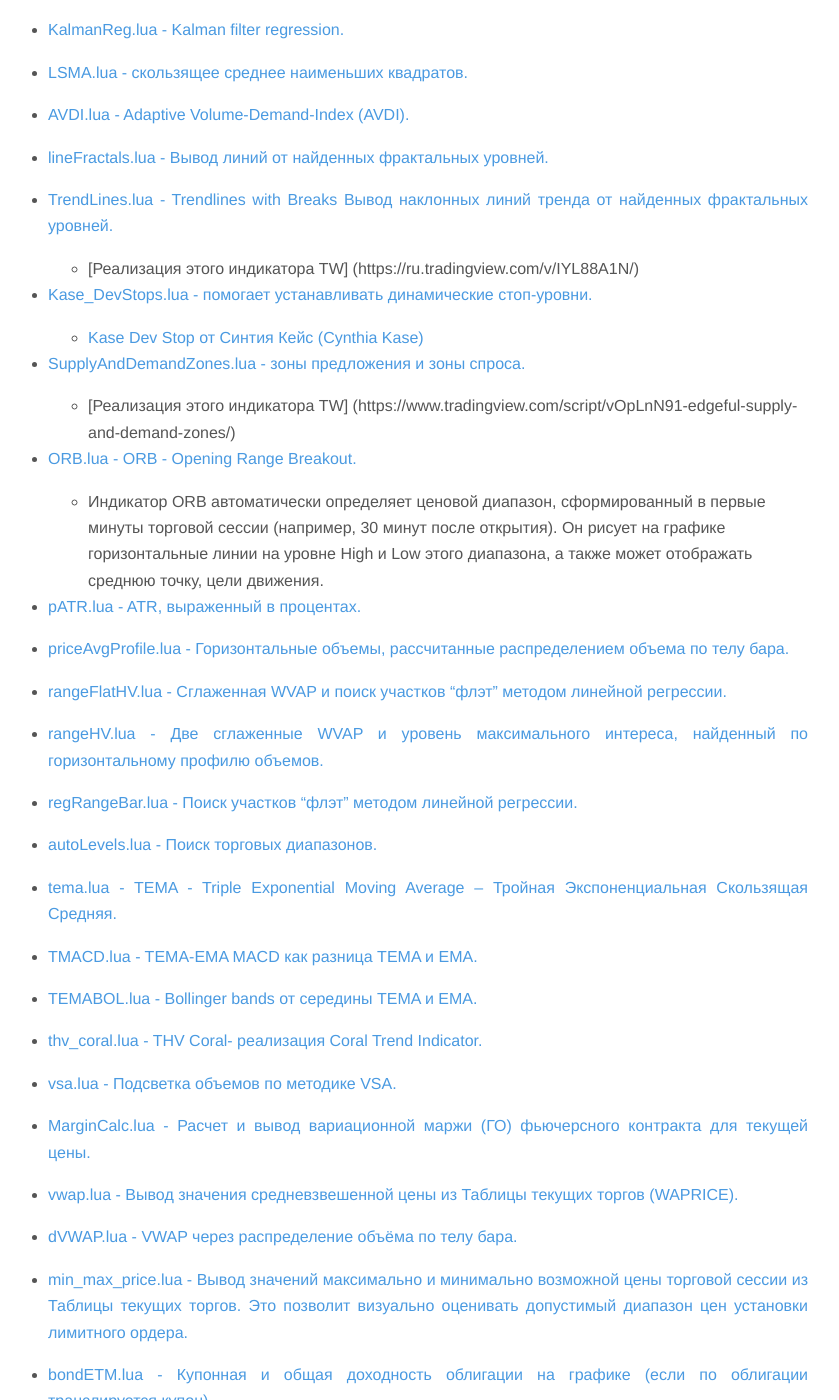
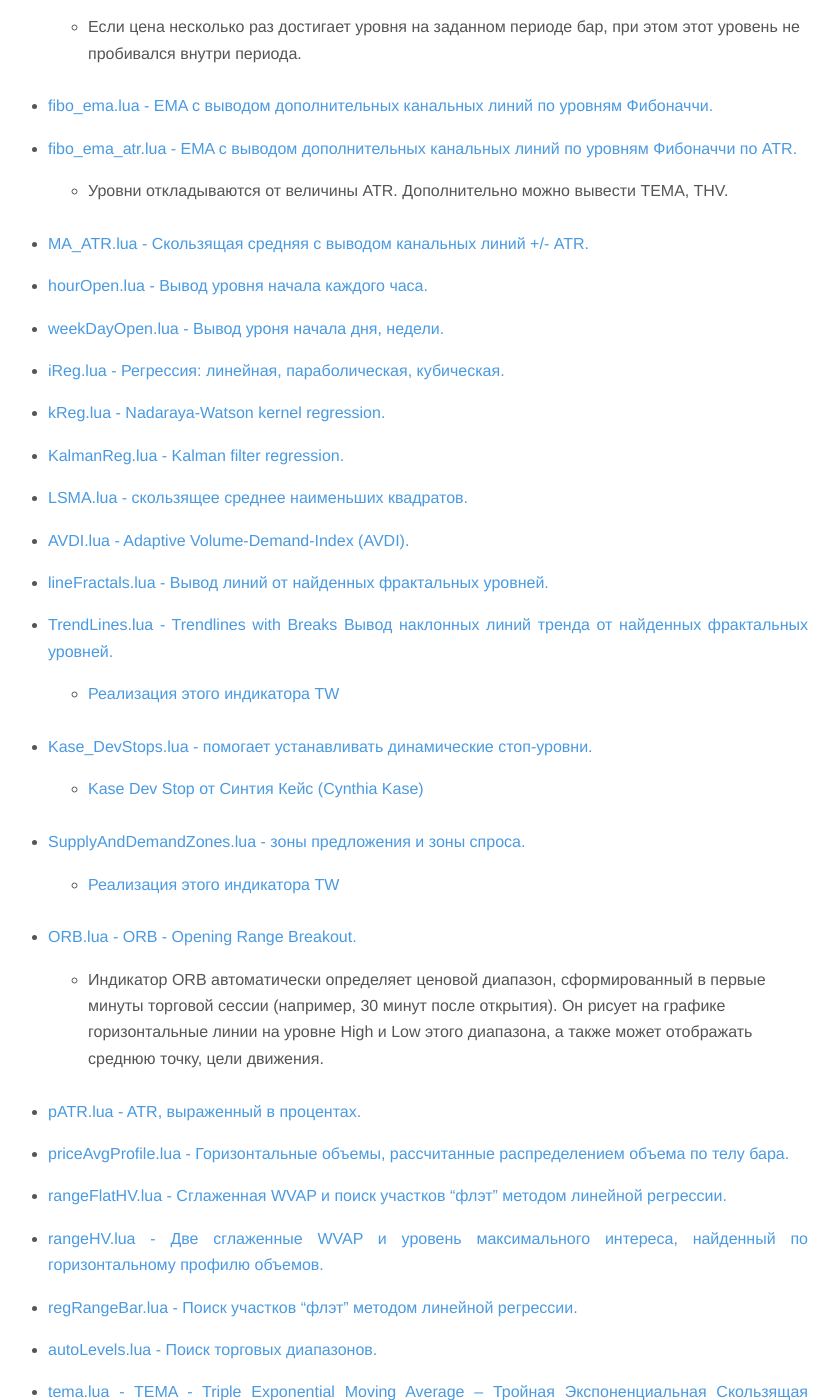
Before and after one commit to nick-nh/nick-nh.github.io, a Jekyll site: the page built from _posts/2021-01-09-hello-post.md, in a window 1280 px wide and 1400 px high, scrolled down 3805 px. Shown: the whole window, without its empty margins (232-1071 px from the left). Built offline with Jekyll 4.4.1, drawn with Linux system fonts in a browser that asks for light colours; nearby versions of some CDN libraries; some of the changed text lies outside the part shown.

Commit message:
fix links

```diff
--- a/_posts/2021-01-09-hello-post.md
+++ b/_posts/2021-01-09-hello-post.md
@@ -16,14 +16,14 @@ tags: [индикатор,скрипт,робот,lua,qlua,квик,quik]
 ## Список индикаторов
 
 - [maLib.lua - Библиотека типовых методов сглаживания и вспомогательных функция для построения алгоритмов.](https://github.com/nick-nh/qlua/blob/master/maLib.lua)
-
     - [Описание](/2021-03-14/maLib)
     - [MA.lua - Базовый пример использования библиотеки в индикаторе](https://github.com/nick-nh/qlua/blob/master/MA.lua)
 <br>
+<br>
 
 - [k-mean.lua - k-means clustering.](https://github.com/nick-nh/qlua/blob/master/k-mean.lua)
-
-   - [wikipedia] (https://ru.wikipedia.org/wiki/%D0%9C%D0%B5%D1%82%D0%BE%D0%B4_k-%D1%81%D1%80%D0%B5%D0%B4%D0%BD%D0%B8%D1%85)
+   - [wikipedia](https://ru.wikipedia.org/wiki/%D0%9C%D0%B5%D1%82%D0%BE%D0%B4_k-%D1%81%D1%80%D0%B5%D0%B4%D0%BD%D0%B8%D1%85)
+<br>
 <br>
 
 - [AMA.lua - Адаптивная скользящая средняя Перри Кауфмана.](https://github.com/nick-nh/qlua/blob/master/AMA.lua)
@@ -35,57 +35,56 @@ tags: [индикатор,скрипт,робот,lua,qlua,квик,quik]
 - [BidAskVol.lua - Побарная дельта объемов, собранная по обезличенным сделкам.](https://github.com/nick-nh/qlua/blob/master/BidAskVol.lua)
 
 - [CenterOfGravity.lua - Center of Gravity Oscillator by John F. Ehlers.](https://github.com/nick-nh/qlua/blob/master/CenterOfGravity.lua)
-
   - [Описание](https://www.mesasoftware.com/papers/TheCGOscillator.pdf)
 <br>
+<br>
 - [CyberCycle.lua - Adaptive version Cyber cycle by John F. Ehlers.](https://github.com/nick-nh/qlua/blob/master/CyberCycle.lua)
-
   - see his book `Cybernetic Analysis for Stocks and Futures`, Chapter 4: `Trading the Cycle`
+<br>
 <br>
 
 - [DSMA.lua - Deviation-Scaled Moving Average by John F. Ehlers.](https://github.com/nick-nh/qlua/blob/master/DSMA.lua)
-
   - Featured in John F. Ehlers' article from July 2018 issue of Technical Analysis of Stocks & Commodities magazine, the DSMA (deviation-scaled moving average) is an adaptive moving average that rapidly adapts to volatility in price movement. It accomplishes this by modifying the alpha term of an EMA by the amplitude of an oscillator scaled in standard deviations from the mean. The DSMA's responsiveness can be changed by using different values for the input parameter period.
+<br>
 <br>
 
 - [EFSDO.lua - Fisherized Deviation-Scaled Oscillator by John F. Ehlers.](https://github.com/nick-nh/qlua/blob/master/EFSDO.lua)
-
   - The FDSO (Fisherized Deviation-Scaled Oscillator) is featured in John F. Ehlers' article from October 2018 issue of Technical Analysis of Stocks & Commodities magazine. It's his DSO indicator with non-linear Fisher transform applied to it to make the oscillator suitable for swing trading through improving its probability distribution.
 
 - [FisherTransform.lua - Fisher Transform by John F. Ehlers.](https://github.com/nick-nh/qlua/blob/master/FisherTransform.lua)
-
   - [Описание](https://c.mql5.com/forextsd/forum/3/130fish.pdf]
+<br>
 <br>
 
 - [AutocorrelationPeriodogram.lua - Autocorrelation Periodogram by John F. Ehlers.](https://github.com/nick-nh/qlua/blob/master/AutocorrelationPeriodogram.lua)
-
   -  [Описание](https://traders.com/Documentation/FEEDbk_docs/2016/09/TradersTips.html)
+<br>
 <br>
 
 - [corrCycle.lua - Correlation angle by John F. Ehlers.](https://github.com/nick-nh/qlua/blob/master/corrCycle.lua)
-
   -  [Описание](https://www.mesasoftware.com/papers/CORRELATION%20AS%20A%20CYCLE%20INDICATOR.pdf)
+<br>
 <br>
 
 - [InstantaneousTrend.lua - Instantaneous trend by John F. Ehlers.](https://github.com/nick-nh/qlua/blob/master/InstantaneousTrend.lua)
-
   - [Описание](https://c.mql5.com/forextsd/forum/59/023inst.pdf)
+<br>
 <br>
 
 - [MESA.lua - Adaptive Moving Averages by John F. Ehlers.](https://github.com/nick-nh/qlua/blob/master/MESA.lua)
-
   - The MESA Adaptive Moving Average ( MAMA ) adapts to price movement based on the rate of change of phase as measured by the Hilbert Transform Discriminator. This method features a fast attack average and a slow decay average so that composite average rapidly ratchets behind price changes and holds the average value until the next ratchet occurs. Consider FAMA (Following AMA) as the signal
   - [Описание](https://mesasoftware.com/papers/MAMA.pdf)
 <br>
+<br>
 
 - [HeikenAshi.lua - Точки цвета баров HeikenAshi.](https://github.com/nick-nh/qlua/blob/master/HeikenAshi.lua)
-
   - т.к. терминал Квик не позволяет выводить бары на график, то выводятся точки цвета баров HeikenAshi поверх стандартных баров
+<br>
 <br>
 
 - [Hurst.lua - Вычисление коэффициента Херста.](https://github.com/nick-nh/qlua/blob/master/Hurst.lua)
-
   - ресурсоемкий индикатор
+<br>
 <br>
 
 - [MurreyLevels.lua - Уровни Мюррея.](https://github.com/nick-nh/qlua/blob/master/MurreyLevels.lua)
@@ -96,15 +95,18 @@ tags: [индикатор,скрипт,робот,lua,qlua,квик,quik]
 
   - [Описание](/2021-01-17/renko)
 <br>
+<br>
 
 - [emaRenkoATR.lua - EMA поверх баров Ренко.](https://github.com/nick-nh/qlua/blob/master/emaRenkoATR.lua)
 
   - [Описание](/2021-01-17/renko)
 <br>
+<br>
 
 - [macdRenkoATR.lua - MACD поверх баров Ренко.](https://github.com/nick-nh/qlua/blob/master/macdRenkoATR.lua)
 
   - [Описание](/2021-01-17/renko)
+<br>
 <br>
 
 - [RegRenkoATR.lua - Регрессионный канал поверх баров Ренко.](https://github.com/nick-nh/qlua/blob/master/RegRenkoATR.lua)
@@ -113,18 +115,21 @@ tags: [индикатор,скрипт,робот,lua,qlua,квик,quik]
 
 - [StepNRTR.lua - Вариант индикатора Nick Rypock Trailing Reverse.](https://github.com/nick-nh/qlua/blob/master/StepNRTR.lua)
 
-    - [Основан на методике Константина Копыркина] (http://konkop.narod.ru/Files/4_24_28.pdf)
+    - [Основан на методике Константина Копыркина](http://konkop.narod.ru/Files/4_24_28.pdf)
+<br>
 <br>
 
 - [_nrtr_myv 41.lua - Еще один вариант индикатора Nick Rypock Trailing Reverse.](https://github.com/nick-nh/qlua/blob/master/_nrtr_my%20v41.lua))
 
     - Динамический канал рассчитывается на основе ATR. Фильтрация скользящими средними.
 <br>
+<br>
 
 - [TTM_Squeeze.lua - TTM Squeeze by John Carter.](https://github.com/nick-nh/qlua/blob/master/TTM_Squeeze.lua)
 
     - Bollinger Bands AND Keltner Channel define the market conditions, i.e. when BB is narrower than KC then we have a market squeeze. When BB break Outside the KC then trade in the direction of the smoothed Momentum.
     - [Описание](https://school.stockcharts.com/doku.php?id=technical_indicators:ttm_squeeze)
+<br>
 <br>
 
 - [VolatilityCycle.lua - Volatility Cycle.](https://github.com/nick-nh/qlua/blob/master/VolatilityCycle.lua)
@@ -133,10 +138,12 @@ tags: [индикатор,скрипт,робот,lua,qlua,квик,quik]
 
     - The TMMS oscillator (aka “Trading Made More Simpler”) is an indicator made of conditions based on both 2 separated Stochastic and 1 RSI
 <br>
+<br>
 
 - [JMA_Star_Light.lua - Jurik Research Jurik Moving Average.](https://github.com/nick-nh/qlua/blob/master/JMA_Star_Light.lua)
 
     - [Описание](http://www.jurikres.com/catalog1/ms_ama.htm#top)
+<br>
 <br>
 
 - [JRSX.lua - Jurik Research Relative Strength Quality Index.](https://github.com/nick-nh/qlua/blob/master/JRSX.lua)
@@ -144,16 +151,19 @@ tags: [индикатор,скрипт,робот,lua,qlua,квик,quik]
     - Jurik's RSX is a "noise free" version of RS
     - [Описание](http://www.jurikres.com/catalog1/ms_rsx.htm)
 <br>
+<br>
 
 - [WaveTrend.lua - WaveTrend [LazyBear] vX by DGT.](https://github.com/nick-nh/qlua/blob/master/WaveTrend.lua)
 
     - [Описание](https://ru.tradingview.com/script/cYG1lqRI-WaveTrend-LazyBear-vX-by-DGT/)
+<br>
 <br>
 - [barIndex.lua - Вывод индекса бара.](https://github.com/nick-nh/qlua/blob/master/barIndex.lua)
 
 - [bigPeriodLines.lua - Индикатор вывода линий индикатора большего диапазона на меньший одного тикера.](https://github.com/nick-nh/qlua/blob/master/bigPeriodLines.lua)
 
   - Для примера, вывести с дневного графика на часовой и т.д.
+<br>
 <br>
 
 - [dinapoli.lua - Уровни Джо ДиНаполи в виде гистограммы.](https://github.com/nick-nh/qlua/blob/master/dinapoli.lua)
@@ -166,12 +176,14 @@ tags: [индикатор,скрипт,робот,lua,qlua,квик,quik]
 
     - Если цена несколько раз достигает уровня на заданном периоде бар, при этом этот уровень не пробивался внутри периода.
 <br>
+<br>
 
 - [fibo_ema.lua - EMA с выводом дополнительных канальных линий по уровням Фибоначчи.](https://github.com/nick-nh/qlua/blob/master/fibo_ema.lua)
 
 - [fibo_ema_atr.lua - EMA с выводом дополнительных канальных линий по уровням Фибоначчи по ATR.](https://github.com/nick-nh/qlua/blob/master/fibo_ema_atr.lua)
 
     - Уровни откладываются от величины ATR. Дополнительно можно вывести TEMA, THV.
+<br>
 <br>
 
 - [MA_ATR.lua - Скользящая средняя с выводом канальных линий +/- ATR.](https://github.com/nick-nh/qlua/blob/master/MA_ATR.lua)
@@ -194,22 +206,26 @@ tags: [индикатор,скрипт,робот,lua,qlua,квик,quik]
 
 - [TrendLines.lua - Trendlines with Breaks Вывод наклонных линий тренда от найденных фрактальных уровней.](https://github.com/nick-nh/qlua/blob/master/TrendLines.lua)
 
-    - [Реализация этого индикатора TW] (https://ru.tradingview.com/v/IYL88A1N/)
+    - [Реализация этого индикатора TW](https://ru.tradingview.com/v/IYL88A1N/)
+<br>
 <br>
 
 - [Kase_DevStops.lua - помогает устанавливать динамические стоп-уровни.](https://github.com/nick-nh/qlua/blob/master/Kase_DevStops.lua)
 
     - [Kase Dev Stop от Синтия Кейс (Cynthia Kase)](https://docs.wickra.org/Indicators/Indicator-KaseDevStop)
 <br>
+<br>
 
 - [SupplyAndDemandZones.lua - зоны предложения и зоны спроса.](https://github.com/nick-nh/qlua/blob/master/SupplyAndDemandZones.lua)
 
-    - [Реализация этого индикатора TW] (https://www.tradingview.com/script/vOpLnN91-edgeful-supply-and-demand-zones/)
+    - [Реализация этого индикатора TW](https://www.tradingview.com/script/vOpLnN91-edgeful-supply-and-demand-zones/)
+<br>
 <br>
 
 - [ORB.lua - ORB - Opening Range Breakout.](https://github.com/nick-nh/qlua/blob/master/ORB.lua)
 
     - Индикатор ORB автоматически определяет ценовой диапазон, сформированный в первые минуты торговой сессии (например, 30 минут после открытия). Он рисует на графике горизонтальные линии на уровне High и Low этого диапазона, а также может отображать среднюю точку, цели движения.
+<br>
 <br>
 
 - [pATR.lua - ATR, выраженный в процентах.](https://github.com/nick-nh/qlua/blob/master/pATR.lua)
@@ -252,10 +268,9 @@ tags: [индикатор,скрипт,робот,lua,qlua,квик,quik]
 
     - [Описание](/2021-06-07/logLib)
 <br>
+<br>
 - [luaCOM - Сборка библиотеки luaCom.](https://github.com/nick-nh/qlua/blob/master/luaCOM)
 
-    - [Описание](/2021-03-14/maLib)
-<br>
 - [lua_socket_ssl - Сборка библиотек Socket, luaSec (SSL), lCurl.](https://github.com/nick-nh/qlua/blob/master/lua_socket_ssl)
 
 - [quantScript - Скрипт сканирующий таблицу обезличенных сделок (ТОС)](https://github.com/nick-nh/qlua/blob/master/quantScript)
@@ -270,19 +285,23 @@ tags: [индикатор,скрипт,робот,lua,qlua,квик,quik]
 
     - [Описание](/2021-06-20/secScanner-post)
 <br>
+<br>
 - [barsSaver - Скрипт выгружающий данные баров и алгоритмов, для заданного списка тикеров](https://github.com/nick-nh/qlua/blob/master/barsSaver)
 
     - [Описание](/2021-11-24/barsSaver-post)
+<br>
 <br>
 
 - [signalOrders - Скрипт, выполняющий команды, прочитанные из текстовых файлов, для заданного списка тикеров](https://github.com/nick-nh/qlua/blob/master/signalOrders)
 
     - Пример автоматизации - подписка на получение почтовых сообщений от сервиса TradingView по настроенным сигналам. Чтение почтового ящика, сохранение содержимого полученных писем в каталог, разбор их скриптом, выполнение команд. Т.о. автоматизируется выполнение торговых команд по сигналам TradingView. Также можно отправлять письма вручную, выполняя свои команды.
 <br>
+<br>
 
 - [telegramQuik - Решение для отправки (получения) сообщений из терминала Квик в Телеграм (telegram bot api), отправка почты](https://github.com/nick-nh/qlua/blob/master/telegramQuik)
 
     - [Описание](/2021-03-14/teleMessage)
 <br>
+<br>
 
 - [Сделки на графике из файлов формата Лучший частный инвестор](https://github.com/nick-nh/qlua/blob/master/invest_battle_pro)
```
